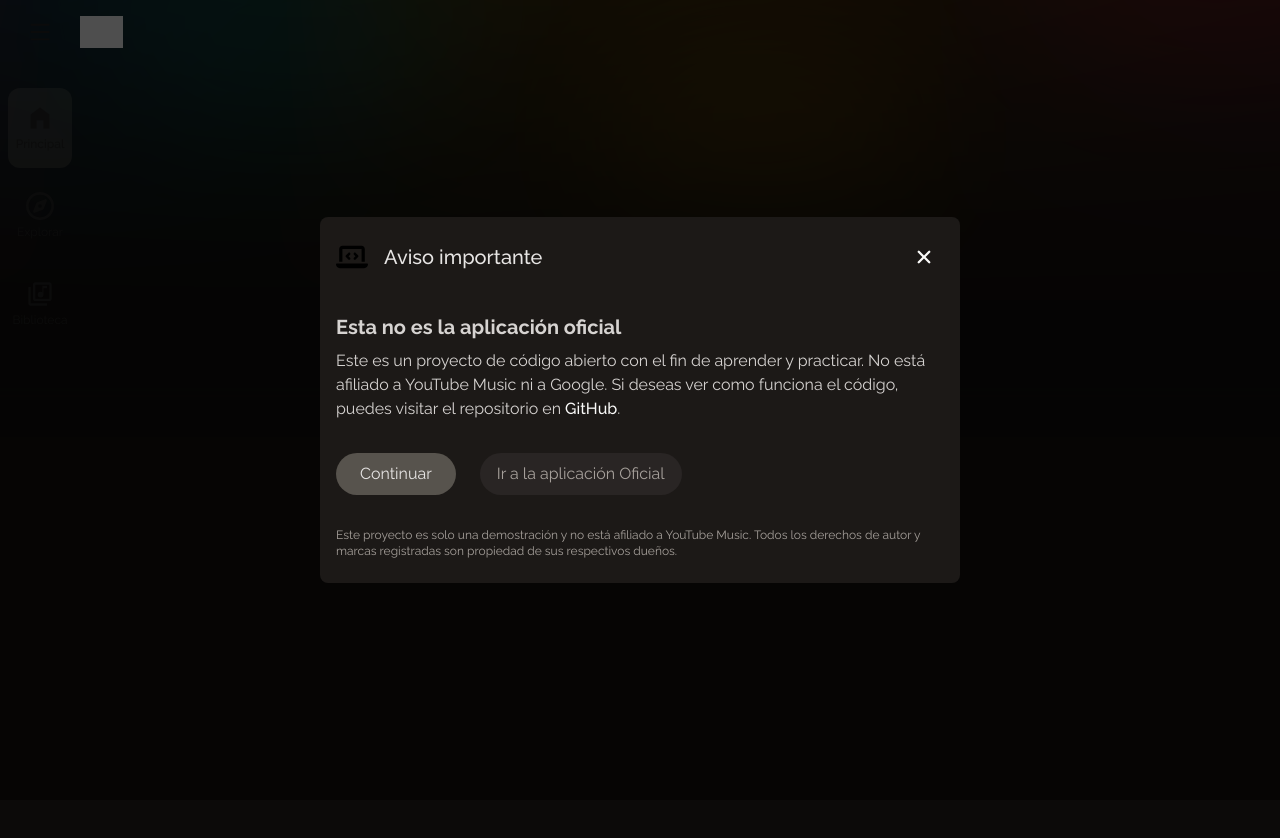
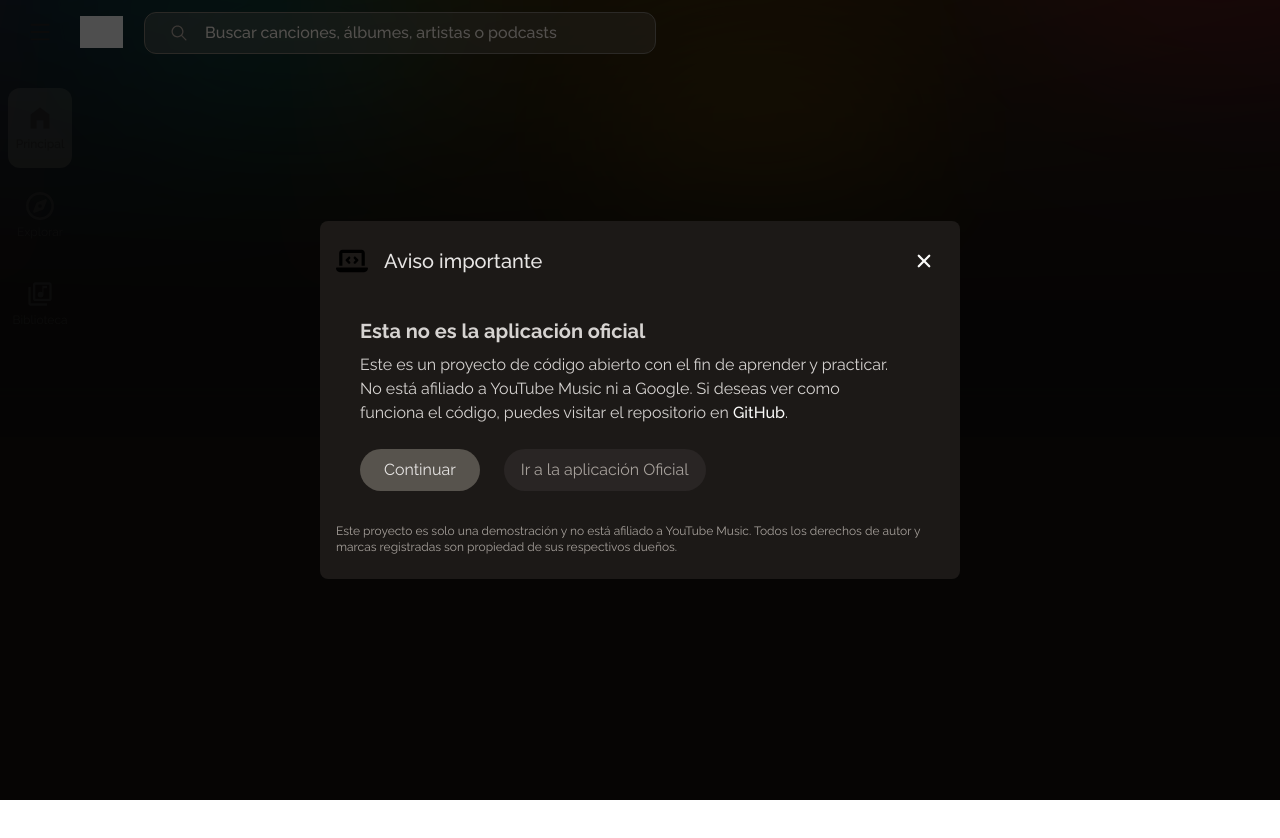
Before and after one commit to JDCodeWork/yt-music-clone, a Next.js app: page / in a window 1280 px wide. Shown: the top 838 px of the page. Built offline with nearby package versions, Linux system fonts and the light colour scheme; grey boxes are pictures that could not be loaded.

Commit message:
feat: :sparkles: added Navbar and SearchBar components; integrated Sidebar and updated layout

```diff
--- a/src/app/layout.tsx
+++ b/src/app/layout.tsx
@@ -2,7 +2,8 @@
 
 import type { Metadata } from "next";
 import { bodyFont } from "@/configs/fonts";
-import { DemoAlert } from "@/components/ui";
+import { DemoAlert, Sidebar } from "@/components/ui";
+import { Navbar } from "@/components/ui/navbar/Navbar";
 
 export const metadata: Metadata = {
   title: "YouTube Music",
@@ -17,9 +18,11 @@
   return (
     <html lang="es">
       <body
-        className={`${bodyFont.className} antialiased overflow-x-hidden`}
+        className={`${bodyFont.className} antialiased overflow-x-hidden w-screen h-screen`}
       >
         <DemoAlert />
+        <Sidebar />
+        <Navbar />
         {children}
       </body>
     </html>
--- a/src/app/page.tsx
+++ b/src/app/page.tsx
@@ -1,11 +1,9 @@
 import { BackgroundDecoration } from "@/components/home/BackgroundDecoration";
-import { Sidebar } from "@/components/ui";
 
 export default function Home() {
   return (
     <main className="bg-stone-950 h-full w-screen ">
       <BackgroundDecoration />
-      <Sidebar />
       <div className="h-[2024px]"></div>
     </main>
   );
--- a/src/components/home/BackgroundDecoration.tsx
+++ b/src/components/home/BackgroundDecoration.tsx
@@ -1,6 +1,6 @@
 export const BackgroundDecoration = () => {
   return (
-    <div id="background-decoration" className="absolute inset-x-0 h-80 opacity-75">
+    <div id="background-decoration" className="absolute inset-x-0 h-80 opacity-75 z-0">
       <div className="absolute inset-0  scale-x-125 scale-y-150 bg-linear-to-r/oklch from-blue-400 from-10% via-yellow-400 via-40% to-red-400 to-90% blur-lg opacity-15">
         <div className="absolute inset-0 bg-gradient-to-t from-stone-950 from-25% to-transparent"></div>
       </div>
--- a/src/components/ui/demo-alert/DemoAlert.tsx
+++ b/src/components/ui/DemoAlert.tsx
@@ -21,7 +21,7 @@
   useEffect(() => {
     const timer = setTimeout(() => {
       setIsLoading(false)
-    }, 3000)
+    }, 1500)
 
     return () => {
       clearTimeout(timer)
@@ -43,13 +43,12 @@
             <IoClose className="size-6" />
           </button>
         </header>
-        <div className="">
+        <div className="pl-6 pr-10">
           <h3 className="text-xl font-bold text-stone-300">Esta no es la aplicación oficial</h3>
           <p className="text-stone-300 mt-2">
             Este es un proyecto de código abierto con el fin de aprender y practicar. No está afiliado a YouTube Music ni a Google. Si deseas ver como funciona el código, puedes visitar el repositorio en <a href="https://github.com/JDCodeWork/yt-music-clone" className="text-stone-50 font-medium hover:underline hover:decoration-1" target="_blank" rel="noreferrer">GitHub</a>.
           </p>
-
-          <div className="mt-8 flex gap-6">
+          <div className="mt-6 flex gap-6">
             <button
               onClick={closeDemoAlert}
               disabled={isLoading}
--- a/src/components/ui/index.ts
+++ b/src/components/ui/index.ts
@@ -1,2 +1,2 @@
 export * from './sidebar/Sidebar'
-export * from './demo-alert/DemoAlert'
+export * from './DemoAlert'
--- /dev/null
+++ b/src/components/ui/navbar/Navbar.tsx
@@ -0,0 +1,9 @@
+import { SearchBar } from "./SearchBar"
+
+export const Navbar = () => {
+  return (
+    <div className="fixed w-5xl top-0 right-28 flex z-10 py-3">
+      <SearchBar />
+    </div>
+  )
+}
--- /dev/null
+++ b/src/components/ui/navbar/SearchBar.tsx
@@ -0,0 +1,43 @@
+"use client";
+
+import { useState } from "react"
+import { IoIosSearch } from "react-icons/io"
+import { MdClear } from "react-icons/md"
+
+export const SearchBar = () => {
+  const [searchValue, setSearchValue] = useState("")
+
+  const handleSearchChange = (e: React.ChangeEvent<HTMLInputElement>) => {
+    setSearchValue(e.target.value)
+  }
+
+  const handleClearSearch = () => {
+    setSearchValue("")
+    document.getElementById("search-bar")?.focus()
+  }
+
+  return (
+    <label
+      className="px-6 py-2 flex relative gap-4 items-center bg-stone-600/35 border border-stone-600 rounded-xl w-1/2 group hover:bg-stone-600/50 transition-[border-color] cursor-pointer has-focus:rounded-b-none has-focus:bg-stone-950 has-focus:cursor-default"
+    >
+      <IoIosSearch className="size-6 text-stone-500 group-focus-within:text-stone-200" />
+      <input
+        type="text"
+        name="search-bar"
+        id="search-bar"
+        placeholder="Buscar canciones, álbumes, artistas o podcasts"
+        className="w-full font-medium text-stone-300 placeholder:text-stone-400 focus:outline-none focus:ring-0 focus:text-stone-50 peer"
+        value={searchValue}
+        onChange={handleSearchChange}
+      />
+      <button
+        className="visible peer-placeholder-shown:invisible cursor-pointer text-stone-400 hover:text-stone-300  group-focus-within:text-stone-200 transition-colors"
+        onClick={handleClearSearch}
+      >
+        <MdClear className="size-6 " />
+      </button>
+      <div className="hidden peer-focus:block absolute inset-x-0 scale-x-[1.005] right-0 top-[101%] py-8 items-center pr-2 bg-stone-950 rounded-b-xl border border-stone-600 shadow-lg">
+      </div>
+    </label>
+  )
+}
--- /dev/null
+++ b/src/components/ui/navbar/search-item/SearchHistory.tsx
@@ -0,0 +1,5 @@
+export const SearchHistory = () => {
+  return (
+    <div>SearchHistory</div>
+  )
+}
--- /dev/null
+++ b/src/components/ui/navbar/search-item/SearchPlay.tsx
@@ -0,0 +1,5 @@
+export const SearchPlay = () => {
+  return (
+    <div>SearchPlay</div>
+  )
+}
--- /dev/null
+++ b/src/components/ui/navbar/search-item/SearchSuggest.tsx
@@ -0,0 +1,5 @@
+export const SearchSuggest = () => {
+  return (
+    <div>SearchSuggest</div>
+  )
+}
--- a/src/components/ui/sidebar/Sidebar.tsx
+++ b/src/components/ui/sidebar/Sidebar.tsx
@@ -15,7 +15,7 @@
   return (
     <aside
       className={clsx(
-        "fixed p-2 h-screen", isOpenMenu
+        "fixed p-2 h-screen z-10", isOpenMenu
         ? "w-auto"
         : "w-48"
       )}
```
